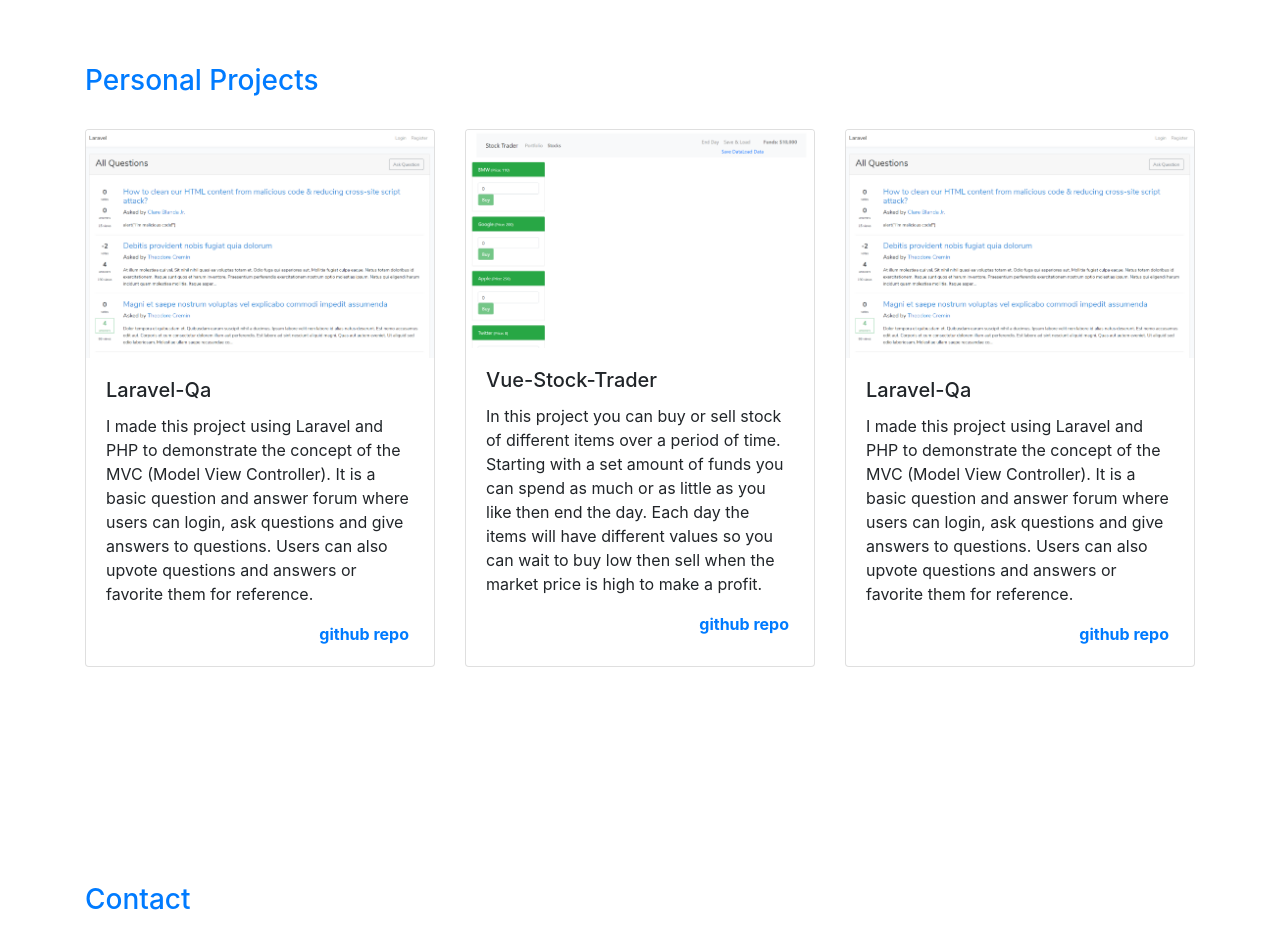
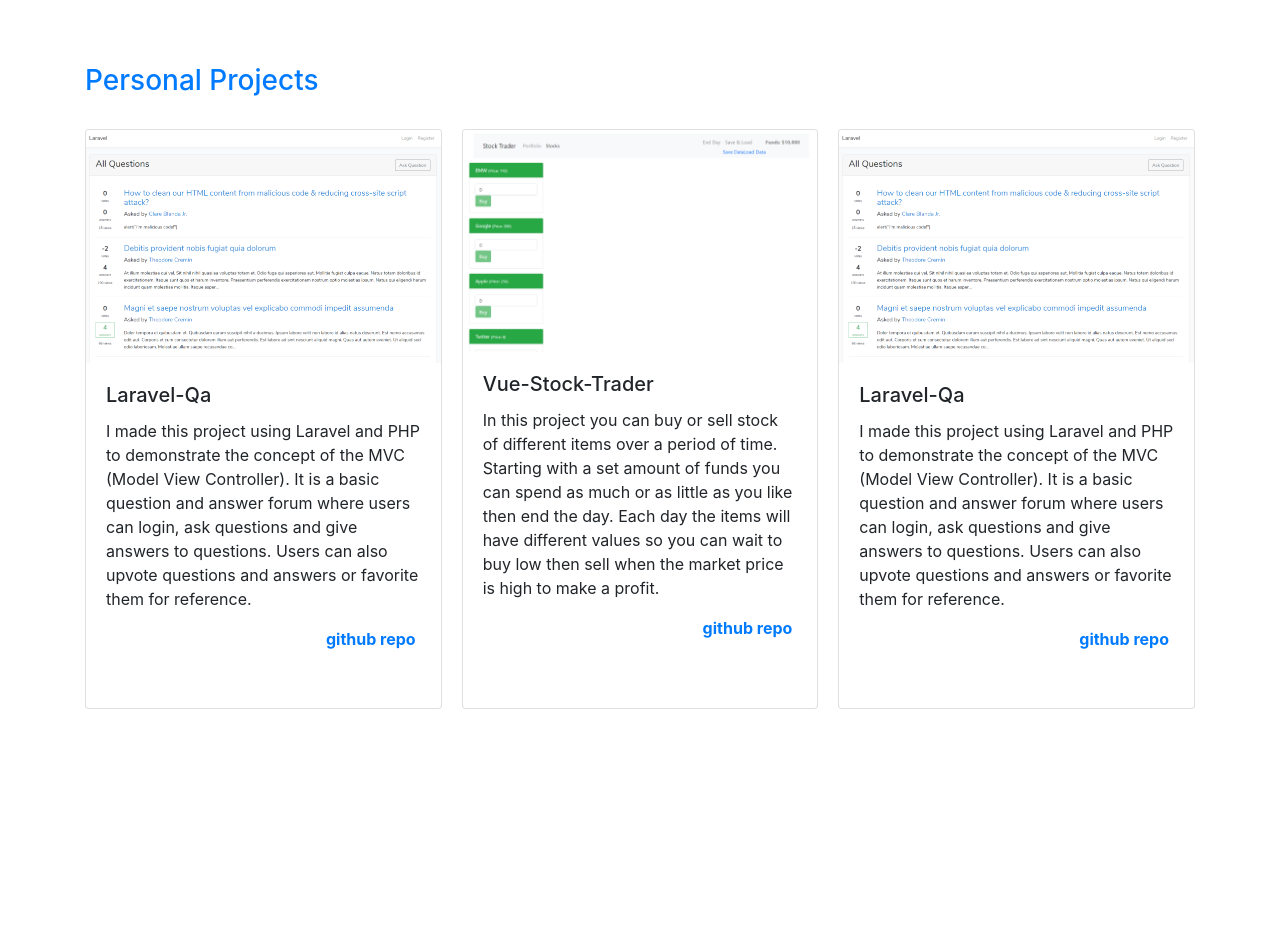
Before and after one commit to dstearle/my-portfolio, a Vue app: page / in a window 1280 px wide. Shown: the part 2861-3787 px from the top of the page. Built offline with nearby package versions, Linux system fonts and the light colour scheme.

Commit message:
Made cards for personal projects more responsive

```diff
--- a/src/components/portfolioBody/experience/index.vue
+++ b/src/components/portfolioBody/experience/index.vue
@@ -8,7 +8,7 @@
 
         <h3 class="text-primary pt-5 pb-4">Personal Projects</h3>
 
-        <div class="card-deck">
+        <div class="card-columns">
 
             <laravel-qa></laravel-qa>
 
@@ -43,3 +43,33 @@
     }
 
 </script>
+
+<style>
+
+    .project-card {min-height: 580px;}
+
+    @media (min-width: 576px) {
+        .card-columns {
+            column-count: 1;
+        }
+    }
+
+    @media (min-width: 768px) {
+        .card-columns {
+            column-count: 1;
+        }
+    }
+
+    @media (min-width: 992px) {
+        .card-columns {
+            column-count: 3;
+        }
+    }
+
+    @media (min-width: 1200px) {
+        .card-columns {
+            column-count: 3;
+        }
+    }
+
+</style>
--- a/src/components/portfolioBody/experience/projects/LaravelQa.vue
+++ b/src/components/portfolioBody/experience/projects/LaravelQa.vue
@@ -34,9 +34,3 @@
     </div>
 
 </template>
-
-<style scoped>
-
-    .project-card {min-height: 280px;}
-
-</style>
--- a/src/components/portfolioBody/experience/projects/VueStockTrader.vue
+++ b/src/components/portfolioBody/experience/projects/VueStockTrader.vue
@@ -34,9 +34,3 @@
     </div>
 
 </template>
-
-<style scoped>
-
-    .project-card {min-height: 280px;}
-
-</style>
```
